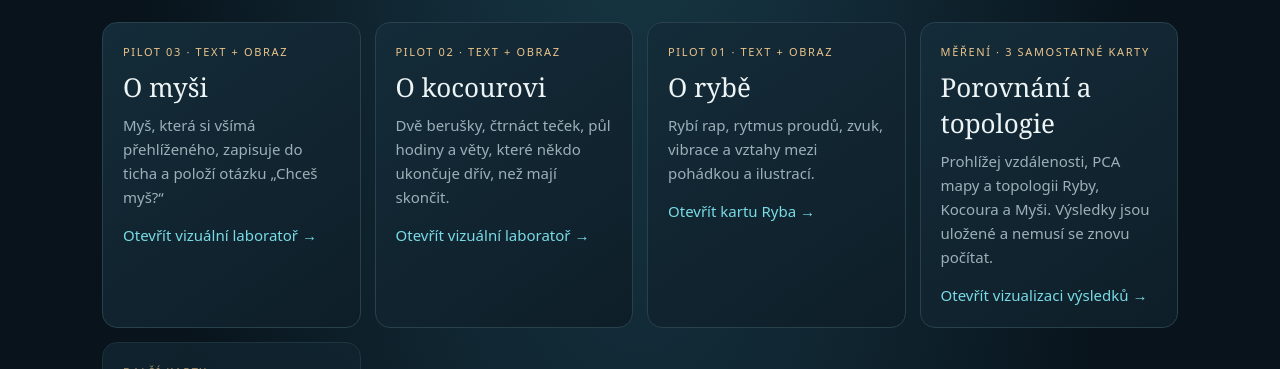
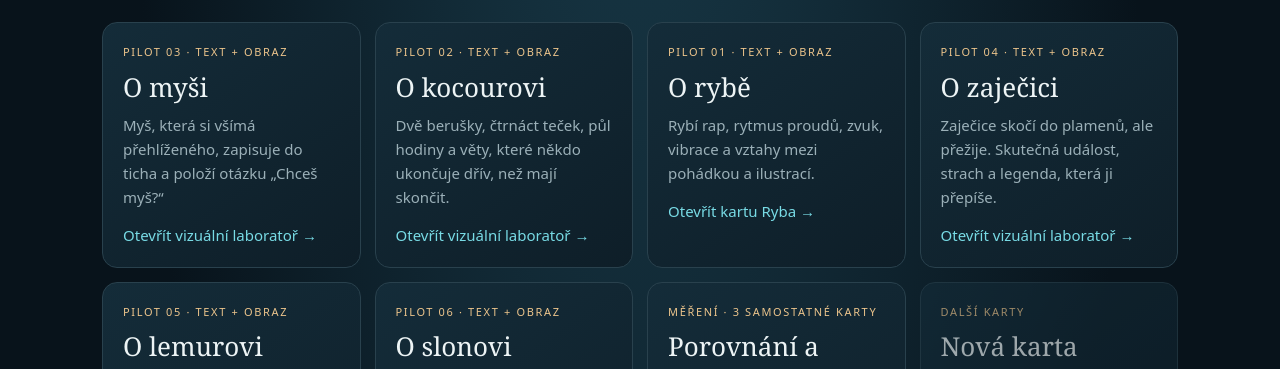
Before and after one commit to artmisanovak-prog/generative_gen, a plain HTML site: page doma/embedings/index.html in a window 1280 px wide. Shown: the part 419-788 px from the top of the page. Drawn offline with Linux system fonts and the light colour scheme.

Commit message:
Add rabbit lemur and elephant cards to embedding workspace

```diff
--- a/doma/embedings/index.html
+++ b/doma/embedings/index.html
@@ -9,6 +9,9 @@
 <section class="section"><h2>Otevři kartu</h2><div class="cards">
 <a class="card" href="mys.html"><div class="num">PILOT 03 · TEXT + OBRAZ</div><h3>O myši</h3><p>Myš, která si všímá přehlíženého, zapisuje do ticha a položí otázku „Chceš myš?“</p><span class="go">Otevřít vizuální laboratoř →</span></a><a class="card" href="kocour.html"><div class="num">PILOT 02 · TEXT + OBRAZ</div><h3>O kocourovi</h3><p>Dvě berušky, čtrnáct teček, půl hodiny a věty, které někdo ukončuje dřív, než mají skončit.</p><span class="go">Otevřít vizuální laboratoř →</span></a>
 <a class="card" href="ryba.html"><div class="num">PILOT 01 · TEXT + OBRAZ</div><h3>O rybě</h3><p>Rybí rap, rytmus proudů, zvuk, vibrace a vztahy mezi pohádkou a ilustrací.</p><span class="go">Otevřít kartu Ryba →</span></a>
+<a class="card" href="zajic.html"><div class="num">PILOT 04 · TEXT + OBRAZ</div><h3>O zaječici</h3><p>Zaječice skočí do plamenů, ale přežije. Skutečná událost, strach a legenda, která ji přepíše.</p><span class="go">Otevřít vizuální laboratoř →</span></a>
+<a class="card" href="lemur.html"><div class="num">PILOT 05 · TEXT + OBRAZ</div><h3>O lemurovi</h3><p>Lemur se snaží být nenápadný, ale jeho výraznost ho prozrazuje. Pozadí, které nelze přehlédnout.</p><span class="go">Otevřít vizuální laboratoř →</span></a>
+<a class="card" href="slon.html"><div class="num">PILOT 06 · TEXT + OBRAZ</div><h3>O slonovi</h3><p>Slon běží za třešní, kterou nikdy nedostane. Malý slib a velký pohyb.</p><span class="go">Otevřít vizuální laboratoř →</span></a>
 <a class="card" href="porovnani.html"><div class="num">MĚŘENÍ · 3 SAMOSTATNÉ KARTY</div><h3>Porovnání a topologie</h3><p>Prohlížej vzdálenosti, PCA mapy a topologii Ryby, Kocoura a Myši. Výsledky jsou uložené a nemusí se znovu počítat.</p><span class="go">Otevřít vizualizaci výsledků →</span></a>
 <div class="card" style="opacity:.65"><div class="num">DALŠÍ KARTY</div><h3>Nová karta</h3><p>Další pohádky se přidávají jako samostatný zdrojový JSON a vlastní HTML karta. Rozcestník se pouze rozšíří o odkaz.</p><span class="go">Připraveno pro rozšíření</span></div>
 </div></section>
```
